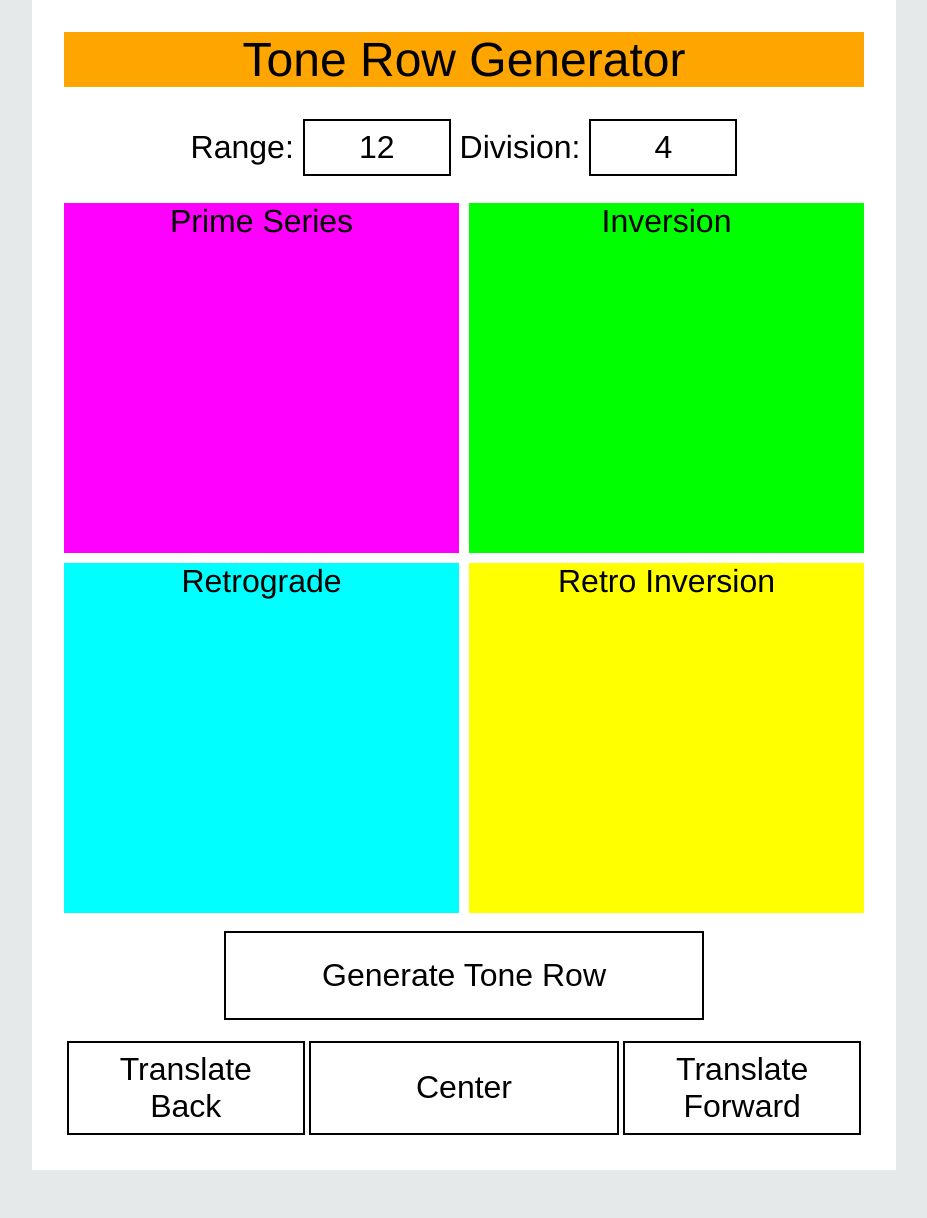
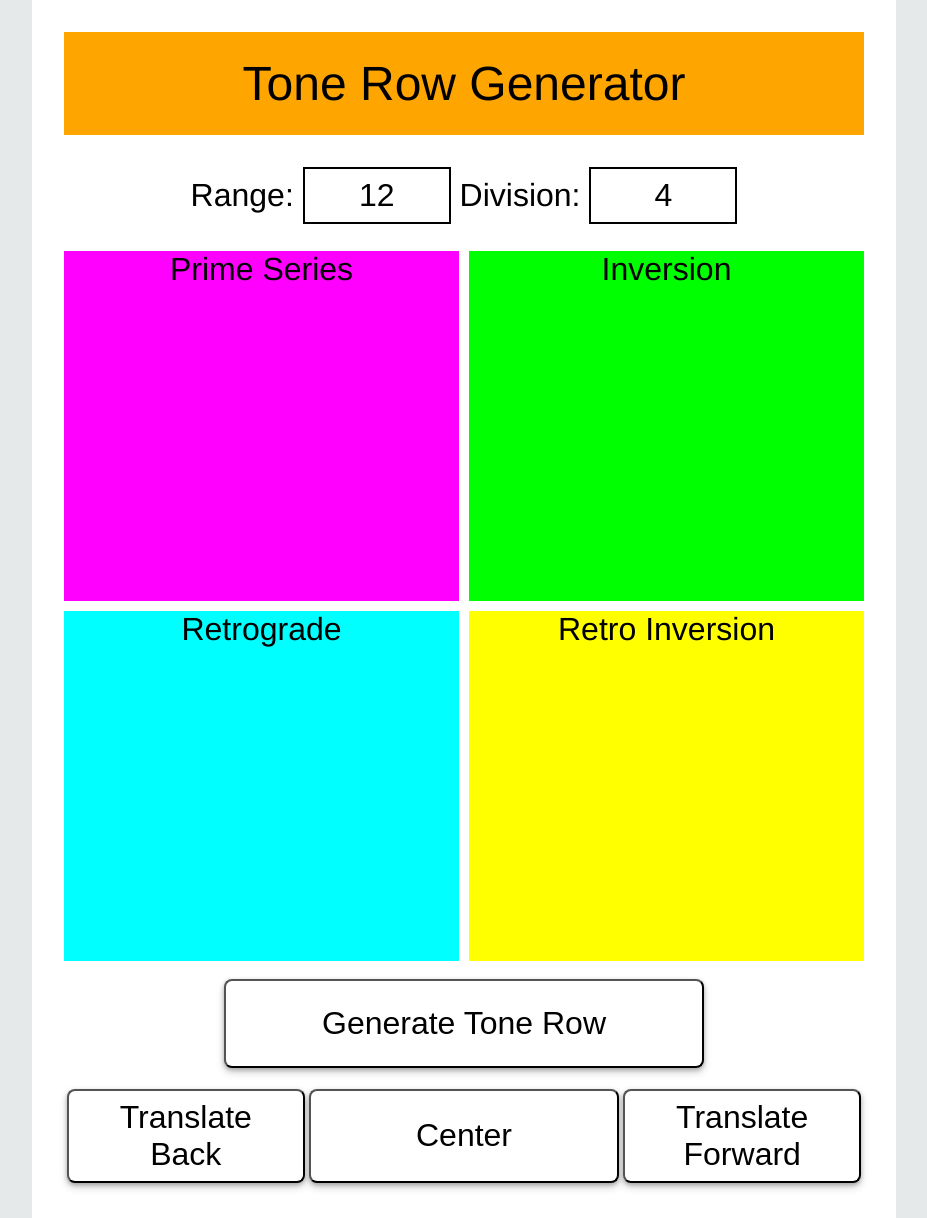
Before and after one commit to decker520/ToneRowGenerator, a plain HTML site: page index.html in a window 1280 px wide. Shown: the whole page, without its empty margins (176-1103 px from the left). Before the commit the page ends 1170 px from the top, so only its background shows below. Drawn offline with Linux system fonts and the light colour scheme.

Commit message:
Update main.css

```diff
--- a/main.css
+++ b/main.css
@@ -8,6 +8,10 @@ body {
   margin: 0 auto;
   width: 800px;
   padding: 2em;
+}
+
+h1 {
+  padding: 3%;
 }
 
 h1, h2 {
@@ -28,7 +32,8 @@ h2 {
 
 .button {
   background-color: white;
-  border: 2px solid black;
+  box-shadow: 0 2px 4px 0 rgba(0,0,0,0.24), 0 4px 8px 0 rgba(0,0,0,0.19);
+  border-radius: 8px;
   outline: none;
   font-size: 200%;
   padding: 8px 32px;
@@ -54,11 +59,15 @@ h2 {
   width: 100%;
 }
 
-.button:hover {
+.button {
   box-shadow: 0 2px 4px 0 rgba(0,0,0,0.24), 0 4px 8px 0 rgba(0,0,0,0.19);
+  background: white;
 }
+
 .button:active {
-  transform: translateY(2px);
+  color: magenta;
+  background: #f2f2f2;
+  box-shadow: 0 4px 8px 0 rgba(0,0,0,0.24), 0 8px 16px 0 rgba(0,0,0,0.19);
 }
 
 .text {
```
